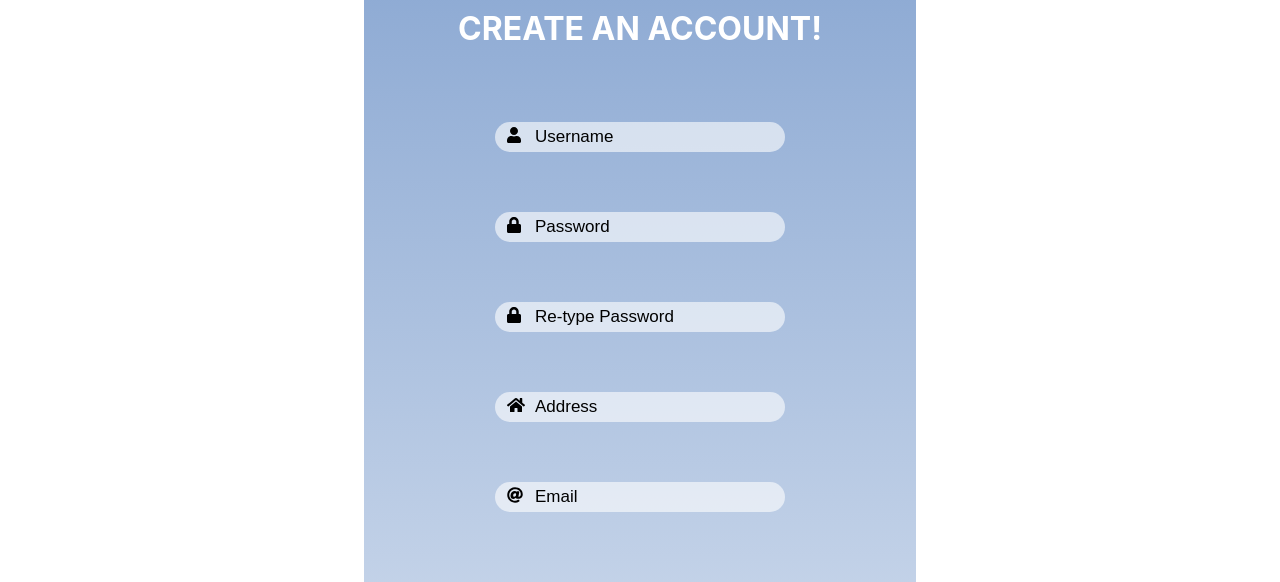
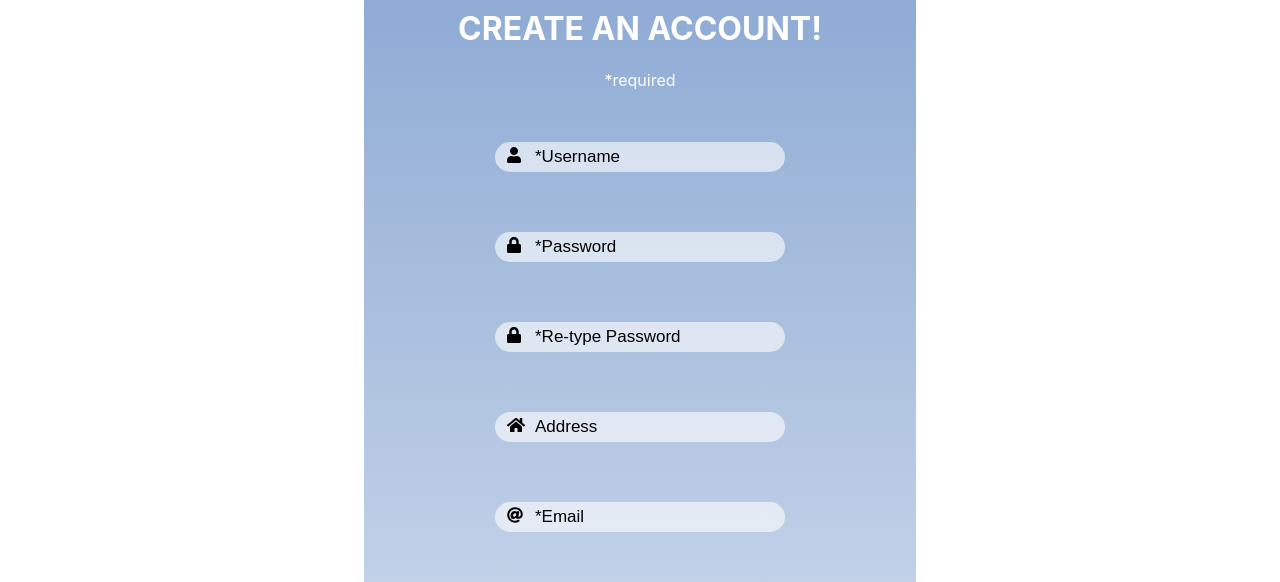
Before and after one commit to AldairGithub/Ecommerce-App, a React (Create React App) app in the folder client/: page /register in a window 1280 px wide. Shown: the part 157-739 px from the top of the page. Built offline with nearby package versions, Linux system fonts and the light colour scheme; no server answers.

Commit message:
added checks for users registering

```diff
--- a/client/src/components/Main.jsx
+++ b/client/src/components/Main.jsx
@@ -42,13 +42,23 @@ export default function Main(props) {
     const userList = await readAllUsers()
     setUsers(userList)
   }
-  const checkIfUserExists = (str) => {
-    const list = users.filter((user) => user.username === str)
-    if (list.length >= 1) {
-      return true
-    } else {
-      return false
+  const checkIfUserExists = (str, attr) => {
+    if (attr === 'username') {
+      const list = users.filter((user) => user.username === str)
+      if (list.length >= 1) {
+        return true
+      } else {
+        return false
+      }
+    } else if (attr === 'email') {
+      const list = users.filter((user) => user.email === str)
+      if (list.length >= 1) {
+        return true
+      } else {
+        return false
+      }
     }
+
   }
 
   return (
@@ -65,6 +75,7 @@ export default function Main(props) {
         <Register
           {...props}
           setCurrentUser={setCurrentUser}
+          checkIfUserExists={checkIfUserExists}
         />
       )} />
 
--- a/client/src/components/sign_in/SignIn.css
+++ b/client/src/components/sign_in/SignIn.css
@@ -103,7 +103,7 @@
 }
 #sign-error-fixed-icon {
   position: absolute;
-  color: green;
+  color: #17B169;
   right: 17px;
   top: 16px;
 }
--- a/client/src/components/sign_in/SignIn.jsx
+++ b/client/src/components/sign_in/SignIn.jsx
@@ -33,7 +33,7 @@ export default function Login(props) {
     })
 
     if (name === 'username') {
-      if (checkIfUserExists(value)) {
+      if (checkIfUserExists(value, name)) {
         setErrorFixed(true)
       } else {
         setErrorFixed(false)
@@ -64,10 +64,16 @@ export default function Login(props) {
         setCurrentUser(userData)
         props.history.push('/')
       } catch (error) {
-        if (error.response.data.errors === 'unauthorized') {
-          setErrorPassword(true)
-          setErrorPasswordMsg('Incorrect password, minimum 6 characters')
+        if (error.response) {
+          if (error.response.data.errors === 'unauthorized') {
+            setErrorPassword(true)
+            setErrorPasswordMsg('Incorrect password, minimum 6 characters')
+          }
+        } else {
+          setErrorUsername(true)
+          setErrorUsernameMsg(error.message)
         }
+
         if (error.message.substring(error.message.length - 3) === '500') {
           setErrorUsername(true)
           setErrorUsernameMsg('Incorrect username. User not found')
--- a/client/src/components/sign_up/SignUp.jsx
+++ b/client/src/components/sign_up/SignUp.jsx
@@ -1,5 +1,4 @@
 import React, { useState } from 'react'
-import './SignUp.css'
 import { registerUser } from '../../services/auth'
 import { Link } from 'react-router-dom'
 import { FontAwesomeIcon } from '@fortawesome/react-fontawesome'
@@ -10,11 +9,13 @@ import {
   faAt,
   faArrowAltCircleRight,
   faSignInAlt,
-  faExclamationTriangle
+  faExclamationTriangle,
+  faCheckCircle,
+  faTimesCircle
 } from '@fortawesome/free-solid-svg-icons'
 
 export default function Register(props) {
-  const {setCurrentUser} = props
+  const {setCurrentUser, checkIfUserExists} = props
   const [newUserData, setNewUserData] = useState({
     username: "",
     password: "",
@@ -27,6 +28,7 @@ export default function Register(props) {
     error: false,
     message: ""
   })
+  const [usernamePasses, setUsernamePasses] = useState(false)
   const [errorPassword, setErrorPassword] = useState({
     error: false,
     message: ""
@@ -35,6 +37,7 @@ export default function Register(props) {
     error: false,
     message: ""
   })
+  const [emailPasses, setEmailPasses] = useState(false)
 
 
   const handleChange = (e) => {
@@ -43,6 +46,27 @@ export default function Register(props) {
       ...newUserData,
       [name]: value
     })
+
+    if (name === 'username') {
+      if (checkIfUserExists(value, name)) {
+        setUsernamePasses(false)
+      } else {
+        setUsernamePasses(true)
+        setErrorUsername(false)
+      }
+    } else if (name === 'email') {
+      let re = /^(([^<>()\[\]\\.,;:\s@"]+(\.[^<>()\[\]\\.,;:\s@"]+)*)|(".+"))@((\[[0-9]{1,3}\.[0-9]{1,3}\.[0-9]{1,3}\.[0-9]{1,3}])|(([a-zA-Z\-0-9]+\.)+[a-zA-Z]{2,}))$/;
+      if (re.test(value)) {
+        if (checkIfUserExists(value, name)) {
+          setEmailPasses(false)
+        } else {
+          setEmailPasses(true)
+          setErrorEmail(false)
+        }
+      } else {
+        setEmailPasses(false)
+      }
+    }
   }
 
 
@@ -120,6 +144,7 @@ export default function Register(props) {
       <div className='sign-container'>
         <div style={{paddingBottom: '42px'}}>
           <h1 className='sign-title'>Create an Account!</h1>
+          <label style={{color: '#fff'}}>*required</label>
         </div>
         <form className='sign-column-container' onSubmit={handleSubmit}>
 
@@ -132,8 +157,20 @@ export default function Register(props) {
                 name='username'
                 value={newUserData.username}
                 onChange={handleChange}
-                placeholder='Username'
+                placeholder='*Username'
               />
+              {newUserData.username.length > 1 ?
+                usernamePasses ?
+                  <>
+                    <FontAwesomeIcon id='sign-error-fixed-icon' icon={faCheckCircle} size='1x'/>
+                  </>
+                  :
+                  <>
+                    <FontAwesomeIcon id='sign-error-fixed-icon' style={{color: 'red'}} icon={faTimesCircle} size='1x'/>
+                  </>
+                : null
+              }
+
             </div>
             {errorUsername.error &&
               <>
@@ -154,8 +191,21 @@ export default function Register(props) {
                 name='password'
                 value={newUserData.password}
                 onChange={handleChange}
-                placeholder='Password'
+                placeholder='*Password'
+                maxLength={6}
               />
+              {newUserData.password.length > 1 ?
+                newUserData.password === newUserData.retype_password ?
+                <>
+                  <FontAwesomeIcon id='sign-error-fixed-icon' icon={faCheckCircle} size='1x'/>
+                </>
+                :
+                <>
+                  <FontAwesomeIcon id='sign-error-fixed-icon' style={{color: 'red'}} icon={faTimesCircle} size='1x'/>
+                </>
+                :
+                null
+              }
             </div>
             {errorPassword.error &&
               <>
@@ -176,8 +226,21 @@ export default function Register(props) {
                 name='retype_password'
                 value={newUserData.retype_password}
                 onChange={handleChange}
-                placeholder='Re-type Password'
+                placeholder='*Re-type Password'
+                maxLength={6}
               />
+              {newUserData.retype_password.length > 1 ?
+                newUserData.password === newUserData.retype_password ?
+                  <>
+                    <FontAwesomeIcon id='sign-error-fixed-icon' icon={faCheckCircle} size='1x'/>
+                  </>
+                  :
+                  <>
+                    <FontAwesomeIcon id='sign-error-fixed-icon' style={{color: 'red'}} icon={faTimesCircle} size='1x'/>
+                  </>
+                :
+                null
+              }
             </div>
             {errorPassword.error &&
               <>
@@ -212,8 +275,20 @@ export default function Register(props) {
                 name='email'
                 value={newUserData.email}
                 onChange={handleChange}
-                placeholder='Email'
+                placeholder='*Email'
               />
+              {newUserData.email.length > 1 ?
+                emailPasses ?
+                  <>
+                    <FontAwesomeIcon id='sign-error-fixed-icon' icon={faCheckCircle} size='1x'/>
+                  </>
+                  :
+                  <>
+                    <FontAwesomeIcon id='sign-error-fixed-icon' style={{color: 'red'}} icon={faTimesCircle} size='1x'/>
+                  </>
+                :
+                null
+              }
             </div>
             {errorEmail.error &&
               <>
@@ -251,43 +326,5 @@ export default function Register(props) {
         </div>
       </div>
     </>
-    // <div className='button sign-up-container'>
-    // <form onSubmit={handleSubmit}>
-    //   <h3>CREATE AN ACCOUNT</h3>
-    //   <input
-    //     type='text'
-    //     name='username'
-    //     value={newUserData.username}
-    //     onChange={handleChange}
-    //     placeholder='Username'
-    //   />
-    //   <input
-    //     type='password'
-    //     name='password'
-    //     value={newUserData.password}
-    //     onChange={handleChange}
-    //     placeholder='Password'
-    //   />
-    //   <input
-    //     type='text'
-    //     name='address'
-    //     value={newUserData.address}
-    //     onChange={handleChange}
-    //     placeholder='Address'
-    //   />
-    //   <input
-    //     type='text'
-    //     name='email'
-    //     value={newUserData.email}
-    //     onChange={handleChange}
-    //     placeholder='Email'
-    //   />
-    //   <button>Submit</button>
-    //   </form>
-    //   <p>Already have an account?</p>
-    //   <div className='button'>
-    //     <Link to='/'><button>Sign In</button></Link>
-    //   </div>
-    // </div>
   )
 }
```
Also changed, not shown: client/src/components/sign_up/SignUp.css (deleted, +0 -32 lines), 1 other file (tests, documents, lock files or other folders).
